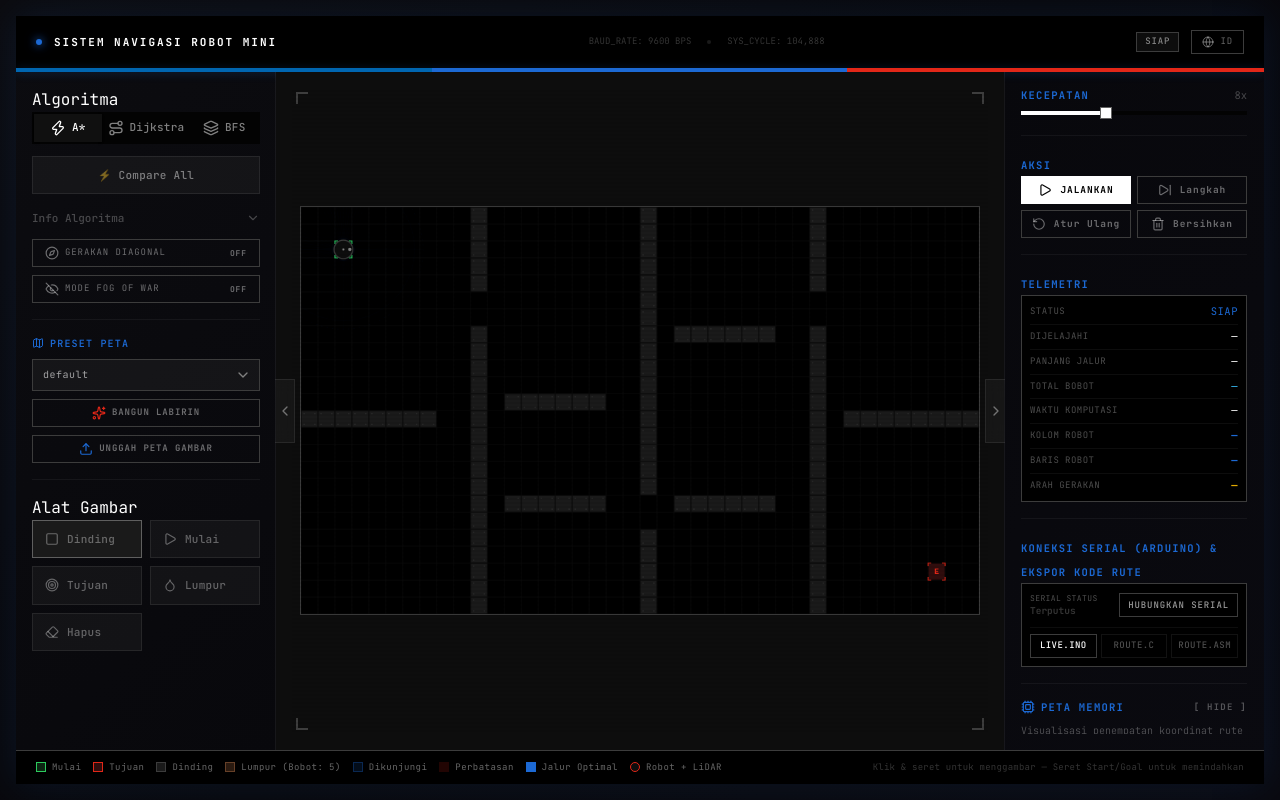
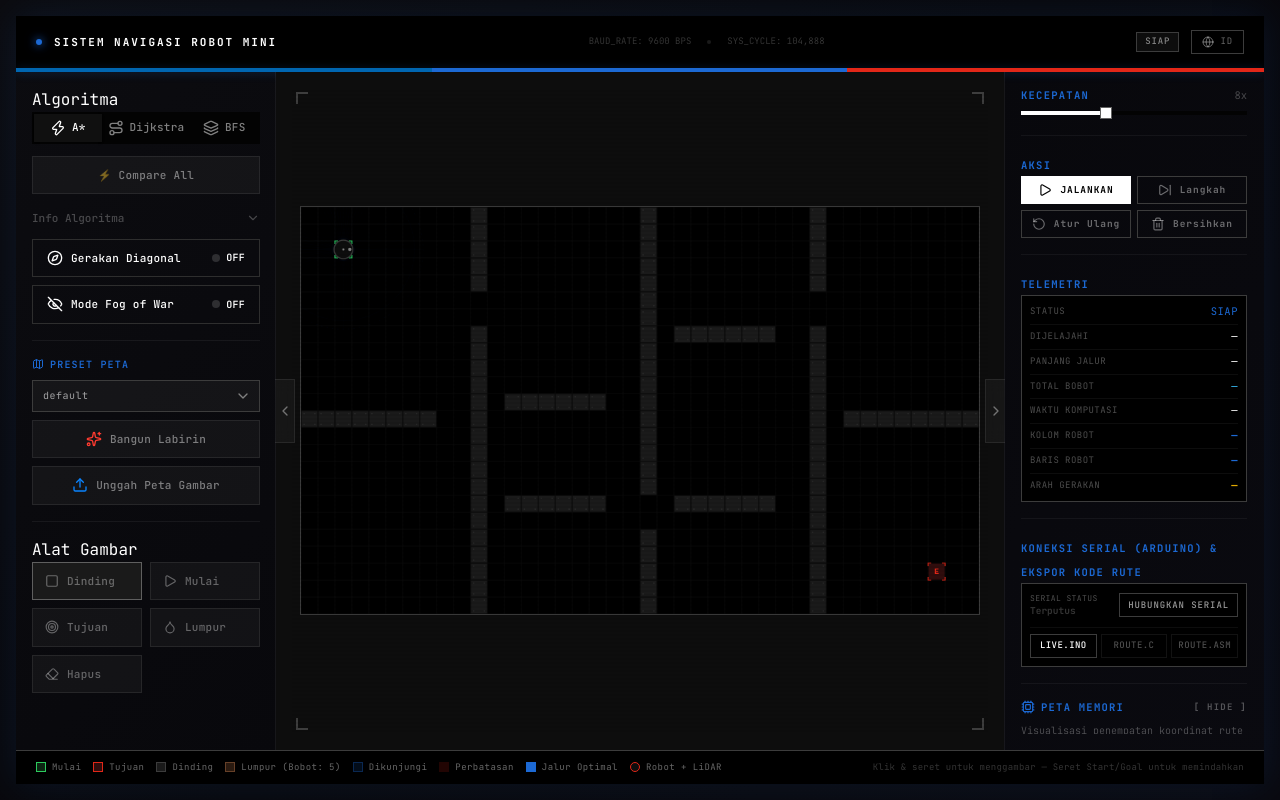
Before and after one commit to adnan-rabban/uas-arkom, a React (Vite) app: page / in a window 1280 px wide. Built offline with nearby package versions, Linux system fonts and the light colour scheme.

Commit message:
style(ui): convert left panel settings and action buttons into iOS-style glass controls for modern appearance

```diff
--- a/src/components/LeftPanel.tsx
+++ b/src/components/LeftPanel.tsx
@@ -112,44 +112,44 @@ export function LeftPanel(props: LeftPanelProps) {
         {/* Diagonal Switch */}
         <button
           onClick={props.onToggleDiagonal}
-          className={`w-full flex items-center justify-between px-3 py-1.5 rounded-none text-[9px] font-mono tracking-widest uppercase border transition-all cursor-pointer ${
+          className={`w-full flex items-center justify-between px-3.5 py-2.5 rounded-xl text-[11px] font-medium tracking-wide border transition-all cursor-pointer ${
             props.diagonal
-              ? 'bg-[#1c69d4]/10 text-[#1c69d4] border-[#1c69d4]'
-              : 'border-[#3c3c3c] bg-transparent text-white/40 hover:border-white hover:text-white'
+              ? 'ios-toggle-on'
+              : 'ios-toggle-off'
           }`}
         >
-          <span className="flex items-center gap-1.5">
-            <Compass className="w-3.5 h-3.5" />
+          <span className="flex items-center gap-2">
+            <Compass className="w-4 h-4" />
             {t.diagonal}
           </span>
           <span className="flex items-center gap-1.5">
-            {props.diagonal && <span className="led-dot led-blue led-pulse" />}
-            <span className="text-[8px] font-bold">{props.diagonal ? 'ON' : 'OFF'}</span>
+            <span className={`w-2 h-2 rounded-full ${props.diagonal ? 'bg-[#32D74B]' : 'bg-white/15'}`} />
+            <span className="text-[10px] font-semibold">{props.diagonal ? 'ON' : 'OFF'}</span>
           </span>
         </button>
 
         {/* Fog of War Mode Switch */}
         <button
           onClick={props.onToggleFogMode}
-          className={`w-full flex items-center justify-between px-3 py-1.5 rounded-none text-[9px] font-mono tracking-widest uppercase border transition-all cursor-pointer mt-1.5 ${
+          className={`w-full flex items-center justify-between px-3.5 py-2.5 rounded-xl text-[11px] font-medium tracking-wide border transition-all cursor-pointer mt-2 ${
             props.fogMode
-              ? 'bg-[#1c69d4]/10 text-[#1c69d4] border-[#1c69d4]'
-              : 'border-[#3c3c3c] bg-transparent text-white/40 hover:border-white hover:text-white'
+              ? 'ios-toggle-on'
+              : 'ios-toggle-off'
           }`}
           title={t.fogModeDesc}
         >
-          <span className="flex items-center gap-1.5">
-            <EyeOff className="w-3.5 h-3.5" />
+          <span className="flex items-center gap-2">
+            <EyeOff className="w-4 h-4" />
             {t.fogModeTitle.split('(')[0].trim()}
           </span>
           <span className="flex items-center gap-1.5">
-            {props.fogMode && <span className="led-dot led-green led-pulse" />}
-            <span className="text-[8px] font-bold">{props.fogMode ? 'ON' : 'OFF'}</span>
+            <span className={`w-2 h-2 rounded-full ${props.fogMode ? 'bg-[#32D74B]' : 'bg-white/15'}`} />
+            <span className="text-[10px] font-semibold">{props.fogMode ? 'ON' : 'OFF'}</span>
           </span>
         </button>
       </div>
 
-      <Separator className="bg-white/5" />
+      <Separator className="bg-white/6" />
 
       {/* Map Presets */}
       <div className="space-y-2">
@@ -162,15 +162,15 @@ export function LeftPanel(props: LeftPanelProps) {
         {/* Generate Maze Button */}
         <button
           onClick={props.onGenerateMaze}
-          className="w-full flex items-center justify-center gap-1.5 py-1.5 rounded-none text-[9px] tracking-widest font-bold uppercase border border-[#3c3c3c] bg-transparent text-white/40 hover:border-white hover:text-white transition-all cursor-pointer"
+          className="w-full flex items-center justify-center gap-2 py-2.5 rounded-xl text-[11px] font-medium tracking-wide border border-white/8 bg-white/4 text-white/45 hover:border-white/15 hover:text-white hover:bg-white/8 transition-all cursor-pointer"
         >
-          <Sparkles className="w-3.5 h-3.5 text-[#e22718]" />
+          <Sparkles className="w-4 h-4 text-[#FF3B30]" />
           {t.generateMaze}
         </button>
 
         {/* Upload Image Button */}
-        <label className="w-full flex items-center justify-center gap-1.5 py-1.5 rounded-none text-[9px] tracking-widest font-bold uppercase border border-[#3c3c3c] bg-transparent text-white/40 hover:border-white hover:text-white transition-all cursor-pointer mt-1" title={t.uploadImageDesc}>
-          <Upload className="w-3.5 h-3.5 text-[#1c69d4]" />
+        <label className="w-full flex items-center justify-center gap-2 py-2.5 rounded-xl text-[11px] font-medium tracking-wide border border-white/8 bg-white/4 text-white/45 hover:border-white/15 hover:text-white hover:bg-white/8 transition-all cursor-pointer mt-1" title={t.uploadImageDesc}>
+          <Upload className="w-4 h-4 text-[#0A84FF]" />
           {t.uploadImage}
           <input
             type="file"
@@ -181,7 +181,7 @@ export function LeftPanel(props: LeftPanelProps) {
         </label>
       </div>
 
-      <Separator className="bg-white/5" />
+      <Separator className="bg-white/6" />
 
       {/* Drawing Tools */}
       <DrawingTools
```
